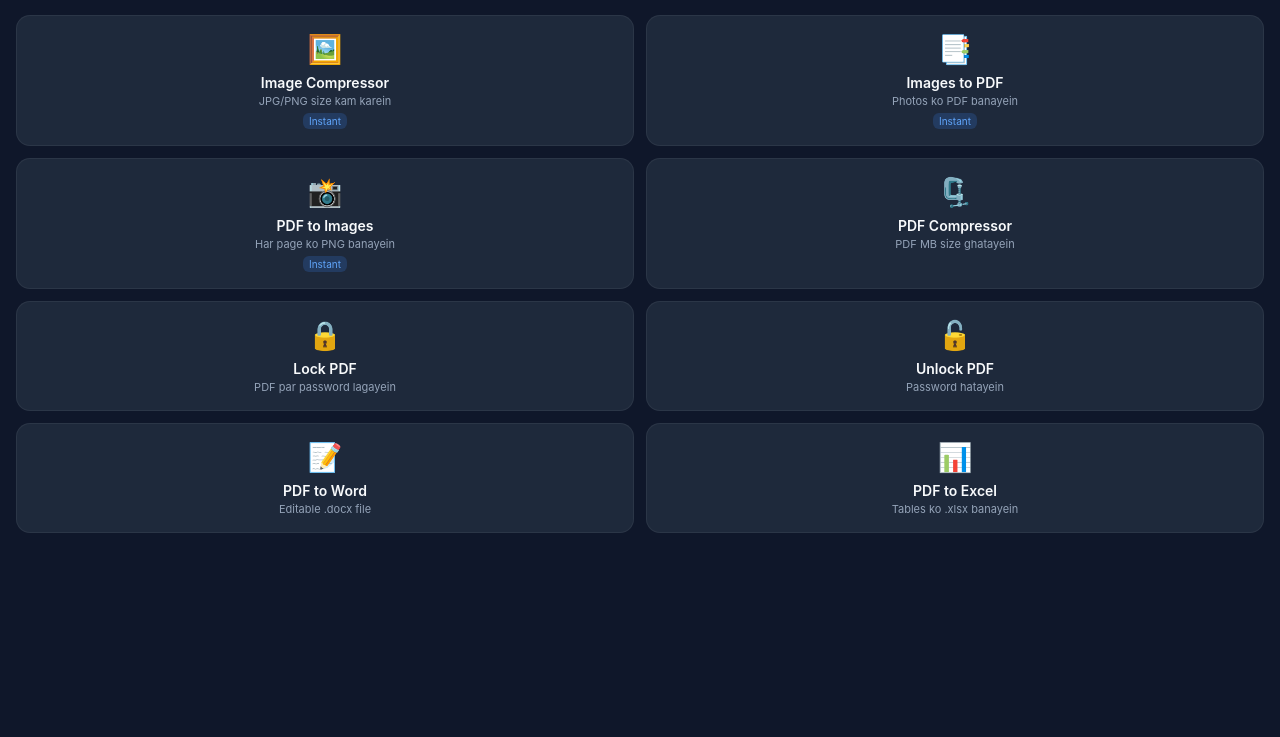
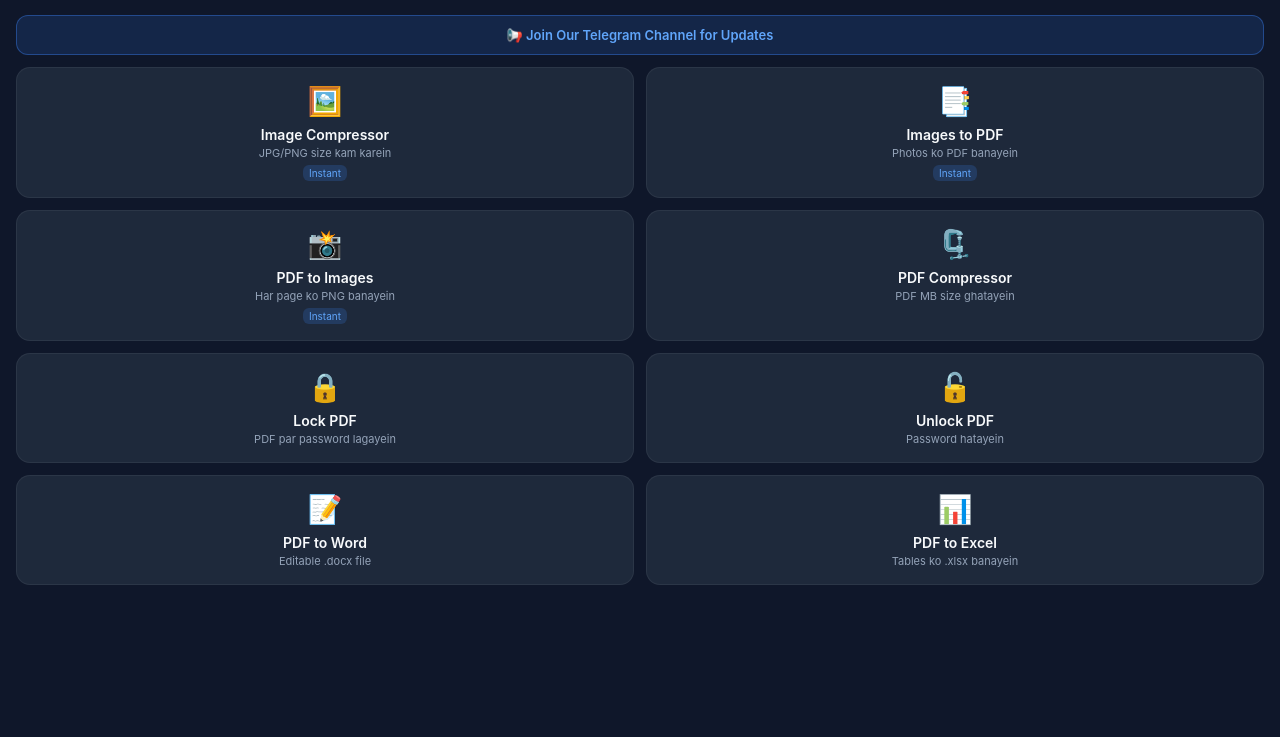
Before and after one commit to qasimchaudhary9578/pdf-studio, a plain HTML site: page frontend/index.html in a window 1280 px wide. Shown: the part 63-800 px from the top of the page. Drawn offline with Linux system fonts and the light colour scheme; a script that the page names is missing.

Commit message:
Update index.html

```diff
--- a/frontend/index.html
+++ b/frontend/index.html
@@ -59,6 +59,14 @@
 
   <!-- Home Screen: 8 Tools Grid -->
   <div id="homeGrid" class="grid">
+    <div style="grid-column: 1 / -1;">
+    <button onclick="tg.openTelegramLink('https://t.me/yourunknownhelper')" style="
+      width: 100%; padding: 11px; border-radius: 12px; border: 1px solid rgba(59,130,246,0.4);
+      background: rgba(59,130,246,0.15); color: #60a5fa; font-size: 13px; font-weight: 600; cursor: pointer;">
+      📢 Join Our Telegram Channel for Updates
+    </button>
+    </div>
+
     <div class="tool-card" onclick="openTool('imgCompress')">
       <div class="tool-icon">🖼️</div>
       <div class="tool-title">Image Compressor</div>
```
